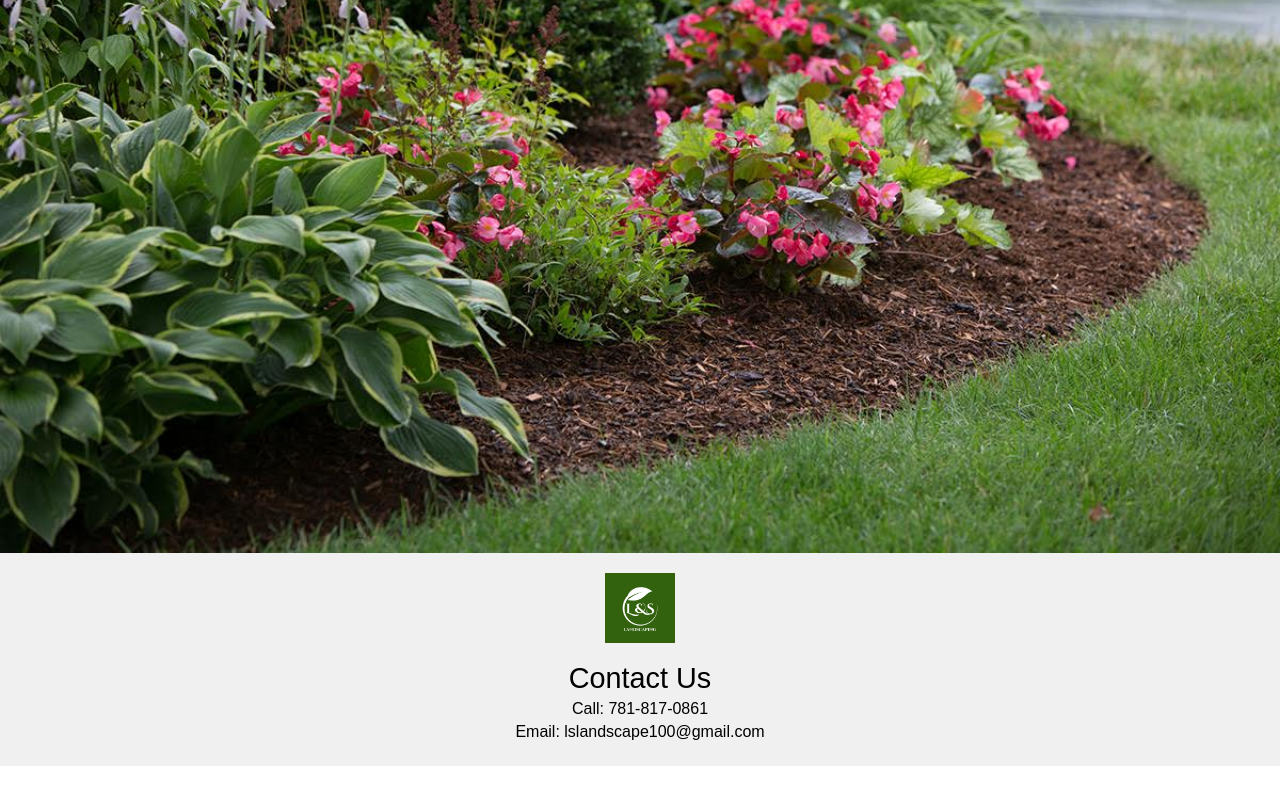
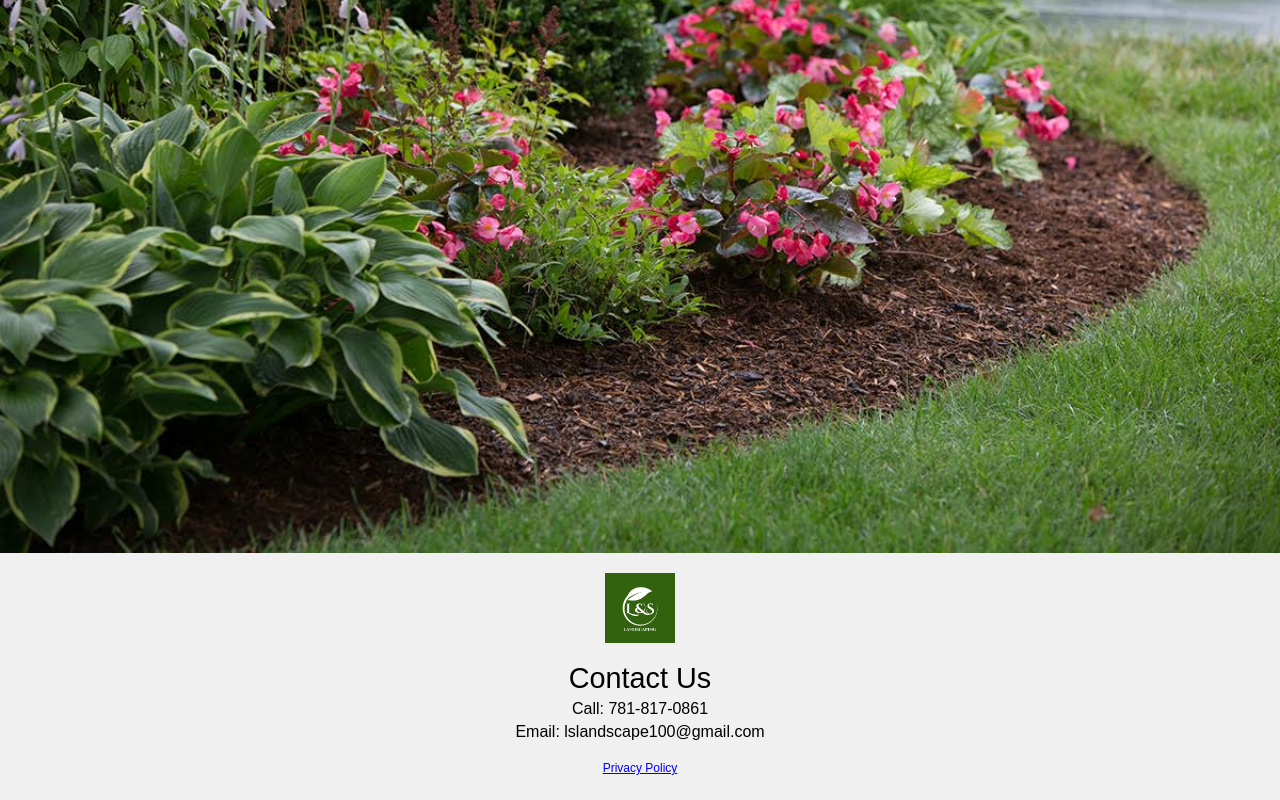
Before and after one commit to lslandscape/lslandscaping-booking, a plain HTML site: page index.html in a window 1280 px wide. Shown: the part 384-1184 px from the top of the page. Before the commit the page ends 1150 px from the top, so only its background shows below. Drawn offline with Linux system fonts and the light colour scheme.

Commit message:
Update index.html

```diff
--- a/index.html
+++ b/index.html
@@ -198,6 +198,9 @@
     <p style="font-size: 1.8em;">Contact Us</p>
     <p>Call: 781-817-0861</p>
     <p>Email: lslandscape100@gmail.com</p>
+    <p style="text-align: center; font-size: 12px; color: white; margin-top: 20px;">
+		  <a href="privacy policy.html" style="color: blue; text-decoration: underline;">Privacy Policy</a>
+	  </p>
   </footer>
 
   <script>
```
